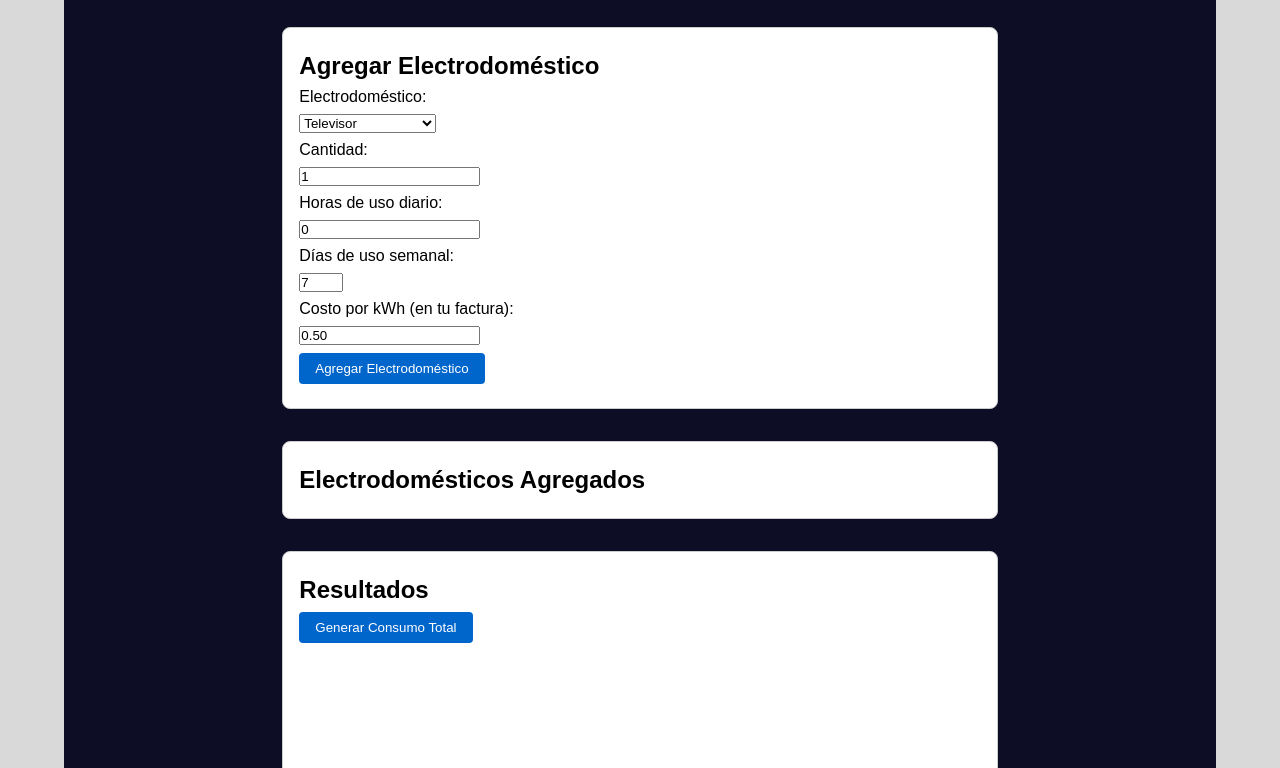
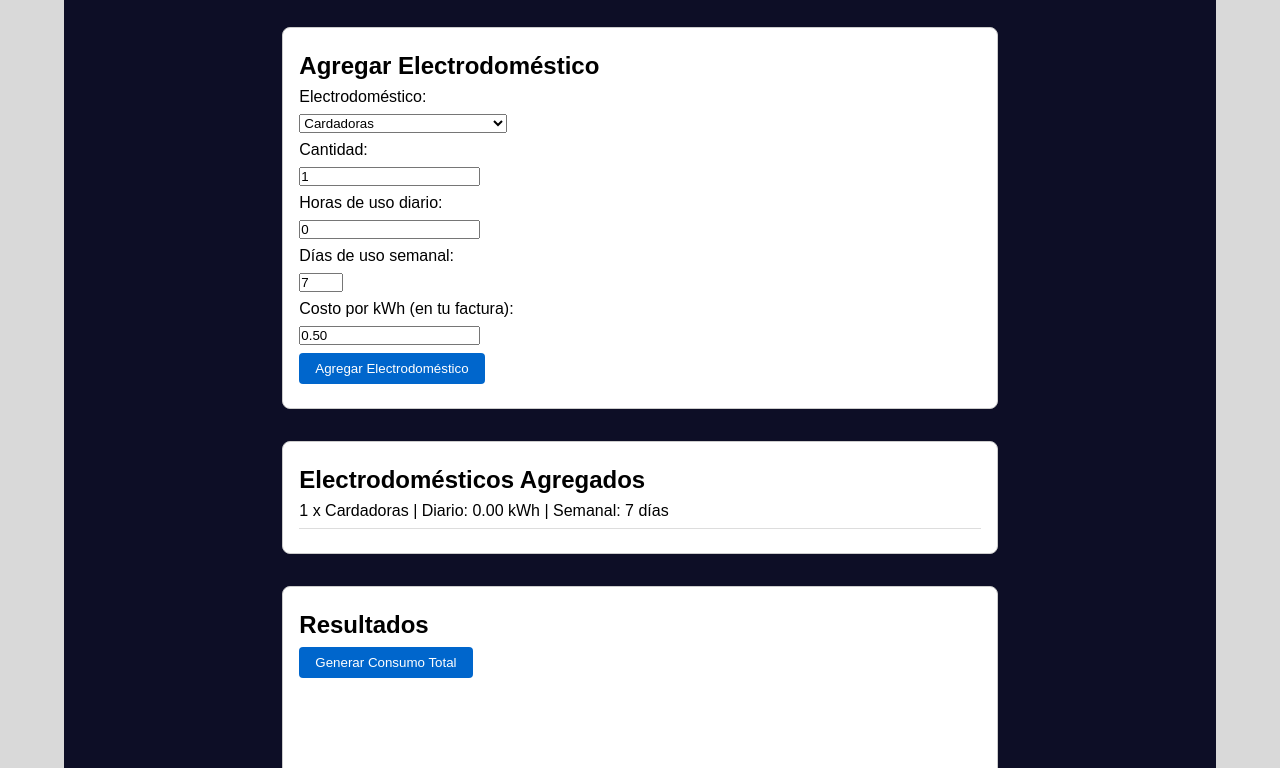
Before and after one commit to Juan-Garcia16/Proyecto-Transicion-energetica, a plain HTML site: page index.html in a window 1280 px wide. Both pictures are taken after a click on the button "Agregar Electrodoméstico". Shown: the part 5177-5945 px from the top of the page. Drawn offline with nearby package versions, Linux system fonts and the light colour scheme.

Commit message:
soluciono parte de grafica y anexo valores formulario

```diff
--- a/index.html
+++ b/index.html
@@ -347,14 +347,19 @@
 
 				<select id="electrodomestico">
 					<!-- Menú desplegable que permite seleccionar un electrodoméstico. "id" lo identifica. -->
-					<option value="televisor">Televisor</option>
+					<option value="Cardadoras">Cardadoras</option>
 					<!-- Opción del selector. "value" define el valor que se envía al seleccionar esta opción. -->
-					<option value="refrigerador">Refrigerador</option>
-					<option value="microondas">Microondas</option>
-					<option value="lavadora">Lavadora</option>
-					<option value="bombilla">Bombilla</option>
-					<option value="computadora">Computadora</option>
-					<option value="aire_acondicionado">Aire Acondicionado</option>
+					<option value="Hilanderas">Hiladeras</option>
+					<option value="Bobinadoras">Bobinadoras</option>
+					<option value="Telares">Telares</option>
+					<option value="MaquinaTricotar">Maquina de tricotar</option>
+					<option value="TejidoRectilinasCirculares">Maquinas rectilinas o circulares</option>
+					<option value="Estampado">Maquina de estampado</option>
+					<option value="Tintura">Maquina de tintura</option>
+					<option value="Planchado ">Maquina de planchado</option>
+					<option value="Corte">Maquina de corte</option>
+					<option value="Costura">Maquina de costura</option>
+					<option value="bordado">Maquina de bordado</option>
 					<!-- Más opciones disponibles para selección. -->
 				</select>
 
--- a/src/index.js
+++ b/src/index.js
@@ -1,5 +1,5 @@
 console.log("que se dice");
-import './AnimarGaleria.js'
+/* import './AnimarGaleria.js'  */
 import './slider.js'
 import './scripts.js'
 import {AnimarTexto}  from './AnimarTexto.js'
--- a/src/scripts.js
+++ b/src/scripts.js
@@ -1,5 +1,20 @@
+let mychart1 ;
+let mychart2 ;
 // Definición de los electrodomésticos y su consumo en Watts
 const electrodomesticos = {
+    Cardadoras : 30000,
+    Hilanderas: 125000,
+    Bobinadoras : 10000,
+    Telares: 22500,
+    MaquinaTricotar : 15000 ,
+    TejidoRectilinasCirculares : 35000,
+    Estampado : 12.500,
+    Tintura :  75000,
+    Planchado : 6500,
+    Corte : 10000,
+    Costura: 1250,
+    bordado: 3000,
+//------------------------------------------------------------------------------
     televisor: 100,              // Televisor consume 100 Watts.
     refrigerador: 150,           // Refrigerador consume 150 Watts.
     microondas: 800,             // Microondas consume 800 Watts.
@@ -24,16 +39,16 @@ document.getElementById('agregar-electrodomestico').addEventListener('click', ()
     */
     const electrodomestico = document.getElementById('electrodomestico').value;
     /* Obtiene el valor seleccionado del elemento <select> con id 'electrodomestico'. */
-    const cantidad = Number(document.getElementById('cantidad').value);
+    let cantidad = Number(document.getElementById('cantidad').value);
     /* Convierte el valor del campo <input> 'cantidad' a número. */
-    const horas = Number(document.getElementById('horas').value);
+    let horas = Number(document.getElementById('horas').value);
     /* Convierte el valor del campo <input> 'horas' a número. */
-    const diasSemana = Number(document.getElementById('dias-semana').value);
+    let diasSemana = Number(document.getElementById('dias-semana').value);
     /* Convierte el valor del campo <input> 'dias-semana' a número. */
-    const costoKwh = Number(document.getElementById('costo-kwh').value);
+    let costoKwh = Number(document.getElementById('costo-kwh').value);
     /* Convierte el valor del campo <input> 'costo-kwh' a número. */
 
-    if (!cantidad || !diasSemana || !costoKwh) {
+    if (!cantidad || !diasSemana || !costoKwh) { //validacion de campos
         /*
            Valida que los campos requeridos no estén vacíos ni sean cero.
            Si alguno es inválido, muestra un mensaje de alerta.
@@ -42,18 +57,22 @@ document.getElementById('agregar-electrodomestico').addEventListener('click', ()
         return; // Sale de la función si hay campos inválidos.
     }
 
-    const potencia = electrodomesticos[electrodomestico];
+    const potencia = electrodomesticos[electrodomestico]; //  va al arreglo y mira cual es su comsumo en watts
     /* Obtiene la potencia en Watts del electrodoméstico seleccionado. */
-    const consumoDiario = (potencia * cantidad * horas) / 1000;
+    const consumoDiario = (potencia * cantidad * horas) ;
+    console.log("consumo diario"+consumoDiario);
     /*
        Calcula el consumo diario en kWh:
        (Potencia en Watts * Cantidad de electrodomésticos * Horas de uso diario) / 1000.
     */
     const consumoSemanal = consumoDiario * diasSemana;
+    console.log("consumo semanal"+consumoSemanal);
     /* Calcula el consumo semanal en kWh (consumo diario * días de uso semanal). */
     const consumoMensual = consumoSemanal * 4.33;
+    console.log("consumo mensual"+consumoMensual);
     /* Calcula el consumo mensual aproximado (4.33 semanas por mes). */
     const consumoAnual = consumoMensual * 12;
+    console.log("consumo anual"+consumoAnual);
     /* Calcula el consumo anual en kWh (12 meses por año). */
 
     listaElectrodomesticos.push({
@@ -78,10 +97,23 @@ document.getElementById('agregar-electrodomestico').addEventListener('click', ()
     /* Define el contenido del elemento de lista con detalles del electrodoméstico. */
     lista.appendChild(li);
     /* Añade el nuevo elemento <li> al <ul> en el DOM. */
+
+    cantidad = ''
+    horas = ''
+    diasSemana = ''
+    costoKwh  = ''
+
 });
 
 // Generar gráficos
 document.getElementById('generar-grafico').addEventListener('click', () => {
+    if(mychart1 && mychart2){
+
+        mychart1.destroy()
+        mychart2.destroy()
+    }
+
+    console.log(mychart1);
     /*
        Agrega un evento 'click' al botón con id 'generar-grafico'.
        Este evento genera los gráficos y muestra los resultados.
@@ -103,8 +135,11 @@ document.getElementById('generar-grafico').addEventListener('click', () => {
 
     // Gráfico de torta
     const ctxTorta = document.getElementById('graficoConsumo').getContext('2d');
+
+
+
     /* Obtiene el contexto 2D del lienzo para el gráfico de torta. */
-    new Chart(ctxTorta, {
+    mychart1 = new Chart(ctxTorta, {
         type: 'pie', // Define el tipo de gráfico como torta (pie chart).
         data: {
             labels: etiquetas, // Etiquetas para las secciones del gráfico.
@@ -117,10 +152,11 @@ document.getElementById('generar-grafico').addEventListener('click', () => {
         },
     });
 
+
     // Gráfico de barras
     const ctxBarras = document.getElementById('graficoBarras').getContext('2d');
     /* Obtiene el contexto 2D del lienzo para el gráfico de barras. */
-    new Chart(ctxBarras, {
+    mychart2 =  new Chart(ctxBarras, {
         type: 'bar', // Define el tipo de gráfico como barras.
         data: {
             labels: etiquetas, // Etiquetas para las barras.
@@ -132,6 +168,7 @@ document.getElementById('generar-grafico').addEventListener('click', () => {
         },
     });
 
+
     // Mostrar resultados
     document.getElementById('totales').innerHTML = `
         Consumo anual total: ${consumoTotalAnual.toFixed(2)} kWh<br>
@@ -142,4 +179,5 @@ document.getElementById('generar-grafico').addEventListener('click', () => {
        - Consumo anual total.
        - Ahorro estimado con paneles solares.
     */
+
 });
```
